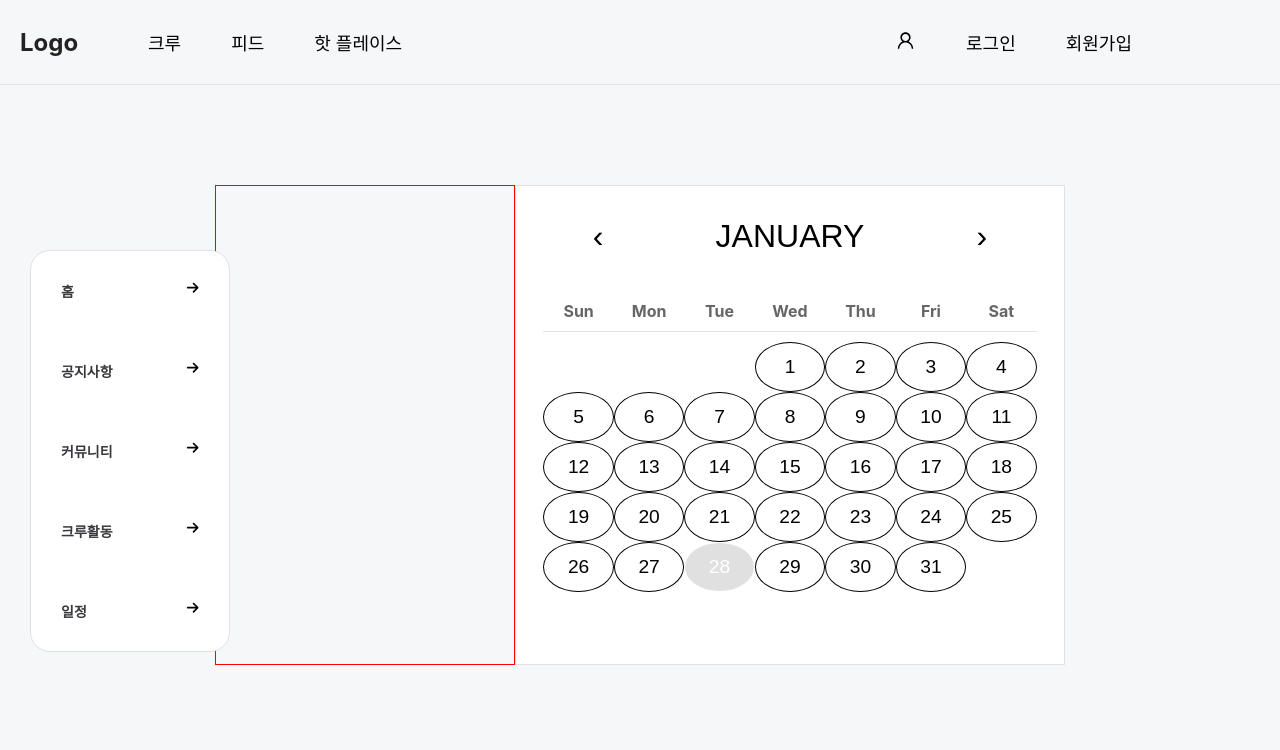
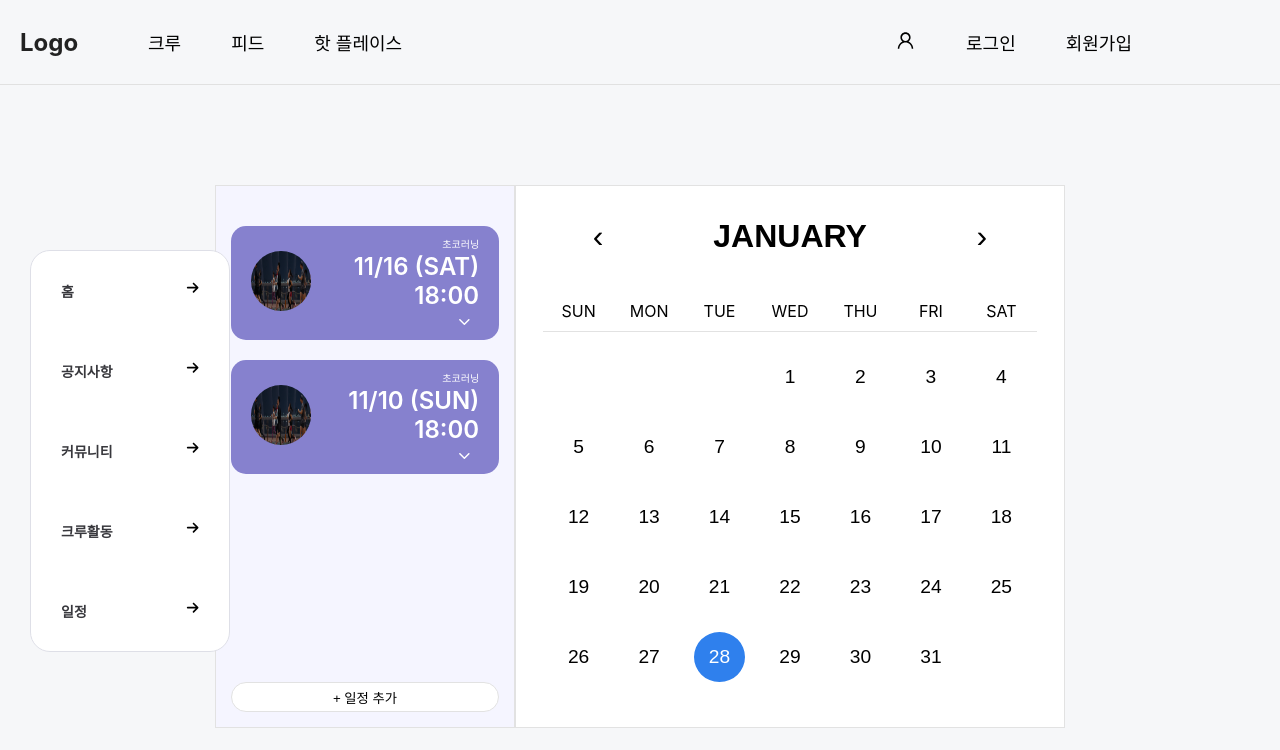
Before and after one commit to MODU-MOIM/momo-web, a React (Create React App) app: page /crew/crewSchedule in a window 1280 px wide. Shown: the top 750 px of the page. Built offline with nearby package versions, Linux system fonts and the light colour scheme.

Commit message:
design: schedule box design

```diff
--- a/src/pages/CrewSchedule/CrewSchedule.jsx
+++ b/src/pages/CrewSchedule/CrewSchedule.jsx
@@ -1,19 +1,52 @@
 import styled from "styled-components";
-import React, { useState } from 'react';
+import React, { useEffect, useState } from 'react';
 import FloatingMenu from "../CrewMain/components/FloatingMenu";
 import Calendar from "./components/ScheduleCalendar";
+import MainImage from "../../assets/MainImage.png";
+import { IoIosArrowDown } from "react-icons/io";
+
 
 export default function CrewSchedule() {
     const [date, setDate] = useState(new Date());
+    const [schedule, setSchedule] = useState([]);
+    const initialSchedule = [
+        {id: 1, crew: "초코러닝", spot:"꿈트리 움 갤러리", time: "18:00", date:"11/16 (SAT)"},
+        {id: 2, crew: "초코러닝", spot:"경상북도 남매지", time: "18:00", date:"11/10 (SUN)"},
+    ];
 
+    useEffect(()=>{ setSchedule(initialSchedule)},[]);
 
     return(
         <Wrapper>
             <FloatingMenu/>
             <CalendarContainer>
                 <ScheduleContainer>
+                    {/* 해당 월/날 일정 보여주기 */}
+                    <DetailScheduleContainer>
+                        {schedule.map((e, index)=>(
+                            <ViewContainer>
+                                <ViewScheduleButton key={index}>
+                                    <CrewName>{e.crew}</CrewName>
+                                    <ScheduleInfo>
+                                        <CrewImage src={MainImage}/>
+                                        <div>
+                                            <ScheduleDate>{e.date}</ScheduleDate>
+                                            <ScheduleTime>{e.time}</ScheduleTime>
+                                            {/* <div>토글아이콘</div> */}
 
+                                        </div>
+                                    </ScheduleInfo>
+                                    <StyledIoIosArrowDown />
+                                </ViewScheduleButton>
+                            </ViewContainer>
+                        ))}
+                    </DetailScheduleContainer>
+                    {/* 일정 추가 버튼 */}
+                    <ButtonContainer>
+                        <AddScheduleButton>+ 일정 추가</AddScheduleButton>
+                    </ButtonContainer>
                 </ScheduleContainer>
+                {/* 캘린더 */}
                 <Calendar onChange={setDate} value={date}></Calendar>
             </CalendarContainer>
         </Wrapper>
@@ -23,12 +56,94 @@ export default function CrewSchedule() {
 const Wrapper = styled.div`
 `;
 const CalendarContainer = styled.div`
-    margin-top: 100px;
+    margin: 100px 0px;
     min-height: 60vh;
     display: flex;
     justify-content: center;
 `;
 const ScheduleContainer = styled.div`
     width: 300px;
-    border: 1px solid red;
+    /* height: 60vh; */
+    border: 1px solid #E2E2E2;
+    background-color: #F5F5FF;
+
+    display: flex;
+    flex-direction: column;
+    justify-content: space-between;
 `;
+const DetailScheduleContainer = styled.div`
+    margin-top: 20px;
+`;
+
+// view schedule
+const ViewContainer = styled.div`
+    display: flex;
+    justify-content: center;
+    margin: 20px 0px;
+`
+const ViewScheduleButton = styled.div`
+    width: 90%;
+    height: 20%;
+    /* border: 1px solid blue; */
+    border-radius: 15px;
+    padding: 10px;
+    color: white;
+    background-color: #8681CE;
+
+    display: flex;
+    flex-direction: column;
+    /* justify-content: center; */
+    /* align-items: center; */
+`;
+const CrewImage = styled.img`
+    width: 60px;
+    height: 60px;
+    /* border: 1px solid red; */
+    border-radius: 50%;
+    margin-left: 10px;
+`;
+const ScheduleInfo = styled.div`
+    display: flex;
+    justify-content: space-between;
+    align-items: center;
+    margin-right: 10px;
+    `;
+const CrewName = styled.div`
+    display: flex;
+    justify-content: flex-end;
+    font-size: x-small;
+    margin-right: 10px;
+`;
+const ScheduleDate = styled.div`
+    font-size: x-large;
+    font-weight: 600;
+`;
+const ScheduleTime = styled.div`
+    display: flex;
+    justify-content: flex-end;
+    font-size: x-large;
+    font-weight: 600;
+`;
+const StyledIoIosArrowDown = styled(IoIosArrowDown)`
+    margin-top: 3px;
+    width: 180%;
+`;
+
+const ButtonContainer = styled.div`
+    display: flex;
+    justify-content: center;
+    align-items: flex-end;
+    margin-bottom: 15px;
+`;
+const AddScheduleButton = styled.button`
+    /* display: flex; */
+    /* justify-content: center; */
+    width: 90%;
+    height: 30px;
+    border: 1px solid #E2E2E2;
+    background-color: white;
+    border-radius: 20px;
+    &:hover{
+        cursor: pointer;
+    }
+`;
--- a/src/pages/CrewSchedule/components/ScheduleCalendar.jsx
+++ b/src/pages/CrewSchedule/components/ScheduleCalendar.jsx
@@ -2,16 +2,20 @@ import styled from "styled-components";
 import React, { useState } from 'react';
 import Calendar from "react-calendar/dist/cjs/Calendar.js";
 import moment from "moment";
+import { weekdays } from "moment/moment";
 
 export default function ScheduleCalendar({value, onChange}) {
     const mark = [10];
     const formatMonthYear = (locale, date) => {
         return date.toLocaleString(locale, { month: 'long' }).toUpperCase();  // "long" 옵션은 월 이름 전체를 반환합니다.
-      };
-      const handleMonthClick = (monthDate) => {
-        console.log("월이 클릭되었습니다:", monthDate);
-        onChange(new Date()); // 예를 들어 여기서 오늘 날짜로 설정
-      };
+    };
+    const formatShortWeekday = (locale, date) => {
+        return date.toLocaleString(locale, { weekday: 'short' }).toUpperCase();  // "long" 옵션은 월 이름 전체를 반환합니다.
+    };
+    const handleMonthClick = (monthDate) => {
+    console.log("월이 클릭되었습니다:", monthDate);
+    onChange(new Date()); // 예를 들어 여기서 오늘 날짜로 설정
+  };
 
     return(
         <Wrapper>
@@ -24,6 +28,7 @@ export default function ScheduleCalendar({value, onChange}) {
                 prev2Label={null}
                 minDetail="month"
                 formatMonthYear={formatMonthYear}
+                formatShortWeekday={formatShortWeekday}
                 // formatDay={(locale, date) => moment(date).format('D')}
                 // tileContent={addContent}
                 showNeighboringMonth={false}
@@ -91,6 +96,7 @@ const StyledCalendar = styled(Calendar)`
     }
     // 헤더 상단 월
     .react-calendar__navigation__label{
+        font-weight: 600;
 
     }
     .react-calendar__viewContainer{
@@ -106,8 +112,8 @@ const StyledCalendar = styled(Calendar)`
     // 요일 표시 -> 센터로
     .react-calendar__month-view__weekdays {
         text-align: center;
-        color: #666;
-        font-weight: bold;
+        /* color: #666; */
+        /* font-weight: bold; */
         margin-bottom: 10px;
         padding-bottom: 10px;
         border-bottom: 1px solid #E2E2E2;
@@ -122,8 +128,7 @@ const StyledCalendar = styled(Calendar)`
     }
     // 특정 날짜 선택
     .react-calendar__month-view__days__day {
-        /* width: 100%; */
-        height: 50px;
+        height: 70px;
         /* margin: 5px; */
         /* margin-right: 5px; */
         /* padding: 10px 0px; */
@@ -138,8 +143,8 @@ const StyledCalendar = styled(Calendar)`
     }
     .react-calendar__tile {
         text-align: center;
-        /* height: 8vh; */
-        border: 1px solid;
+        /* height: 9.5vh; */
+        border: 10px solid white;
         border-radius: 50%;
         /* margin: 10px; */
     }
@@ -153,13 +158,13 @@ const StyledCalendar = styled(Calendar)`
         /* font-size: 18px; */
         font-weight: bold;
     }
-    .react-calendar__tile--now {
-        background-color: #2F80ED;
-        color: white;
-    }
 
     .react-calendar__tile--active {
         background-color: #e0e0e0;
+        color: white;
+    }
+    .react-calendar__tile--now {
+        background-color: #2F80ED;
         color: white;
     }
     /* .dot {
```
